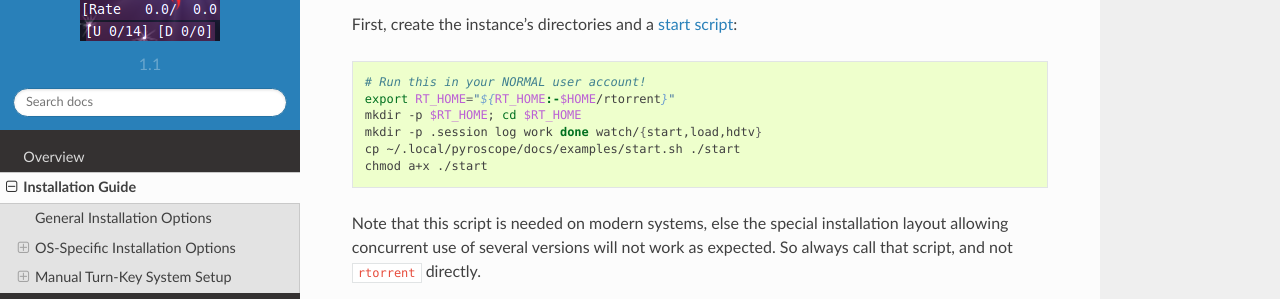
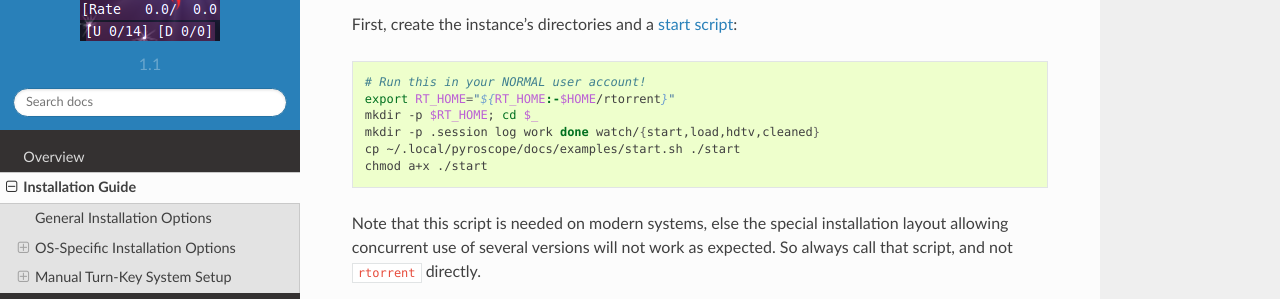
Before and after one commit to pyroscope/rtorrent-ps, a Sphinx documentation site: the page built from docs/install.rst, in a window 1280 px wide and 900 px high, scrolled down 6054 px. Shown: the part 152-451 px from the top of the window. Built offline with Sphinx 7.4.7 and the Read the Docs theme 2.0.0, drawn with Linux system fonts in a browser that asks for light colours.

Commit message:
docs: create all std watch dirs

```diff
--- a/docs/install.rst
+++ b/docs/install.rst
@@ -372,8 +372,8 @@ First, create the instance's directories and a `start script`_:
 
     # Run this in your NORMAL user account!
     export RT_HOME="${RT_HOME:-$HOME/rtorrent}"
-    mkdir -p $RT_HOME; cd $RT_HOME
-    mkdir -p .session log work done watch/{start,load,hdtv}
+    mkdir -p $RT_HOME; cd $_
+    mkdir -p .session log work done watch/{start,load,hdtv,cleaned}
     cp ~/.local/pyroscope/docs/examples/start.sh ./start
     chmod a+x ./start
 
```
